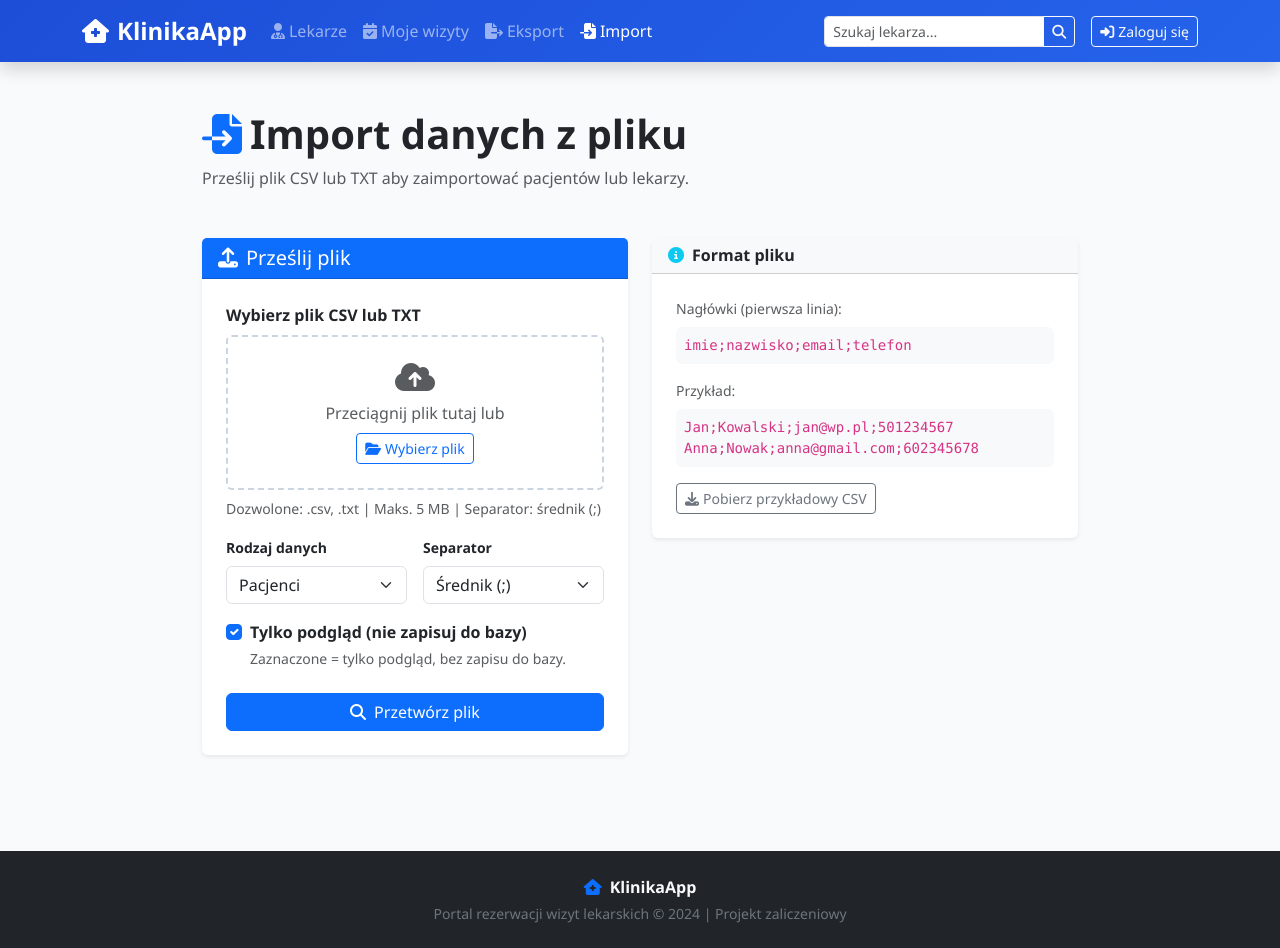
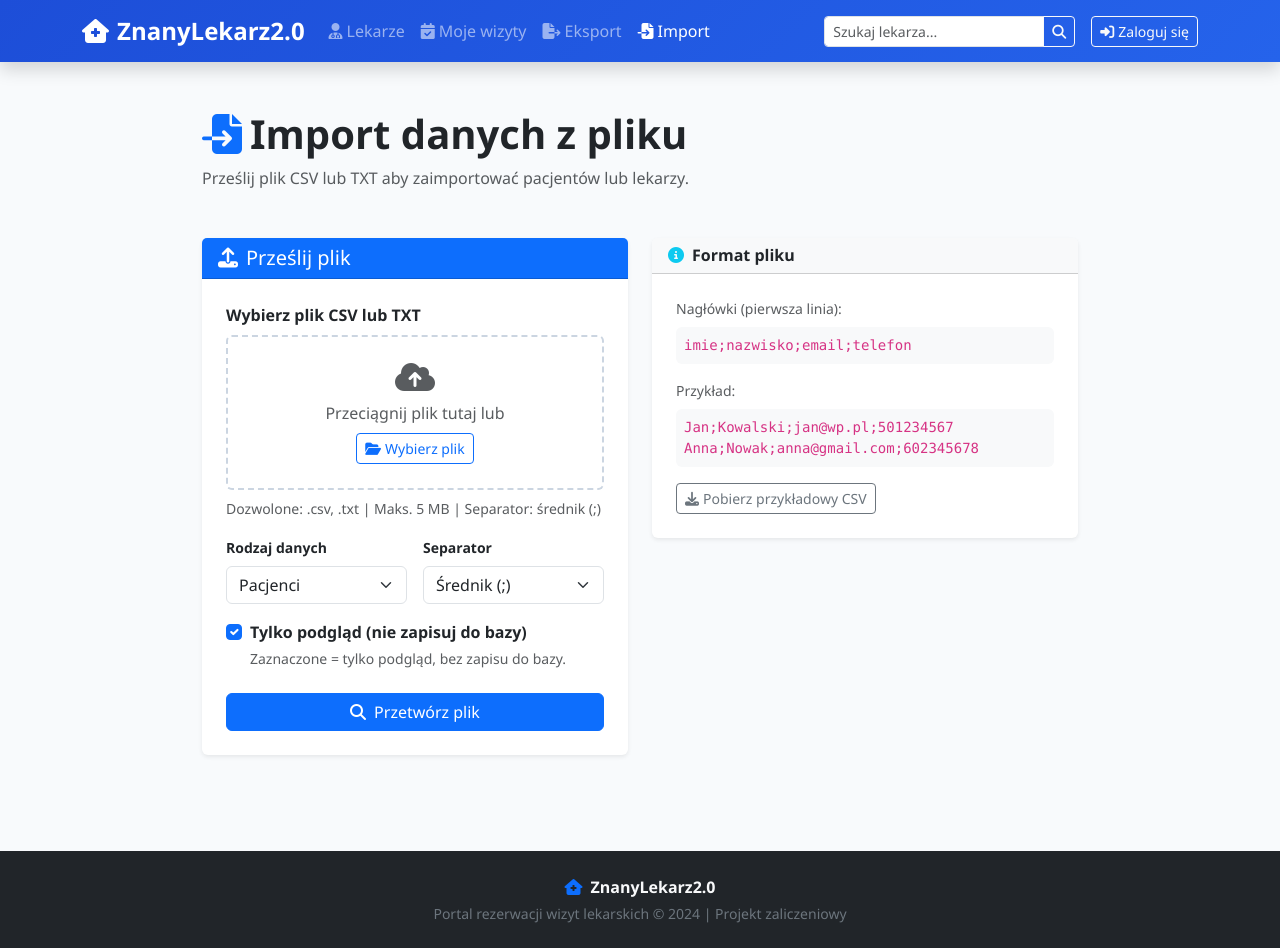
Before and after one commit to Szymon22v/projekt_webowka, a Django app: page /import/ in a window 1280 px wide. Run offline with Django 4.2, Linux system fonts and the light colour scheme; some libraries are stand-ins or nearby versions.

Commit message:
Kosmetyka

```diff
--- a/templates/base.html
+++ b/templates/base.html
@@ -17,7 +17,7 @@
 <nav class="navbar navbar-expand-lg navbar-dark bg-primary shadow sticky-top">
     <div class="container">
         <a class="navbar-brand fw-bold fs-4" href="{% url 'strona_glowna' %}">
-            <i class="fa-solid fa-house-medical me-2"></i>KlinikaApp
+            <i class="fa-solid fa-house-medical me-2"></i>ZnanyLekarz2.0
         </a>
         <button class="navbar-toggler" type="button" data-bs-toggle="collapse" data-bs-target="#navMenu">
             <span class="navbar-toggler-icon"></span>
@@ -147,7 +147,7 @@
 <footer class="bg-dark text-light py-4 mt-5">
     <div class="container text-center">
         <p class="mb-1 fw-bold">
-            <i class="fa-solid fa-house-medical me-2 text-primary"></i>KlinikaApp
+            <i class="fa-solid fa-house-medical me-2 text-primary"></i>ZnanyLekarz2.0
         </p>
         <p class="text-secondary small mb-0">
             Portal rezerwacji wizyt lekarskich &copy; 2024 | Projekt zaliczeniowy
```
